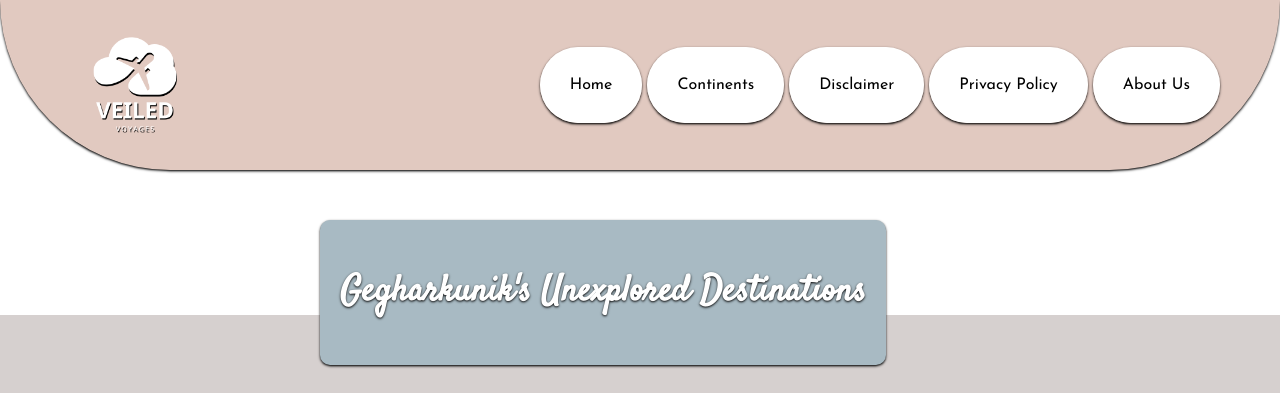
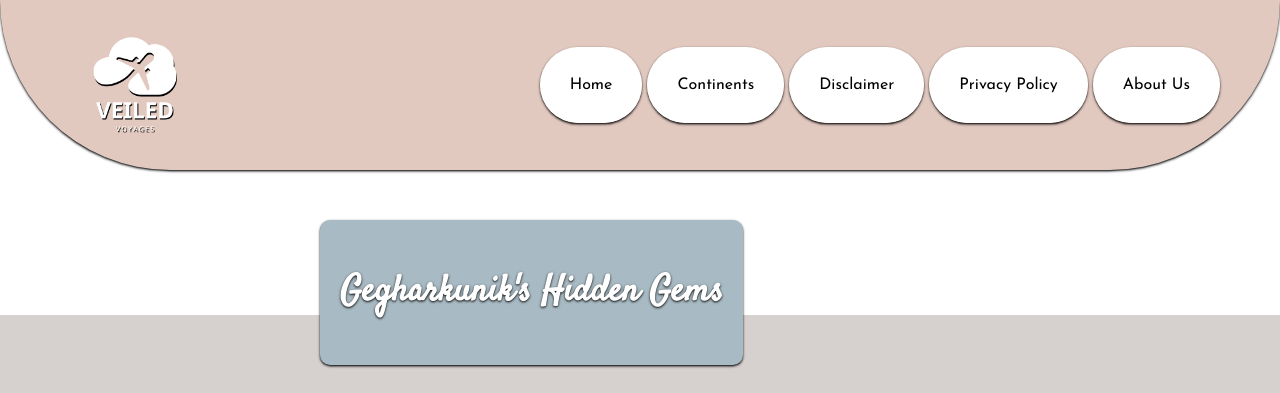
Before and after one commit to ashneeeet/GEGHARKUNIK, a plain HTML site: page index.html in a window 1280 px wide. Shown: the top 393 px of the page. Drawn offline with nearby package versions, Linux system fonts and the light colour scheme; a script that the page names is missing.

Commit message:
Update index.html

```diff
--- a/index.html
+++ b/index.html
@@ -44,7 +44,7 @@
     <!-- Unexplored Destination Block Starts -->
     <div class="unexp">
 
-        <p> <b>Gegharkunik's Unexplored Destinations</b></p>
+        <p> <b>Gegharkunik's Hidden Gems</b></p>
 
      </div>
 
```
